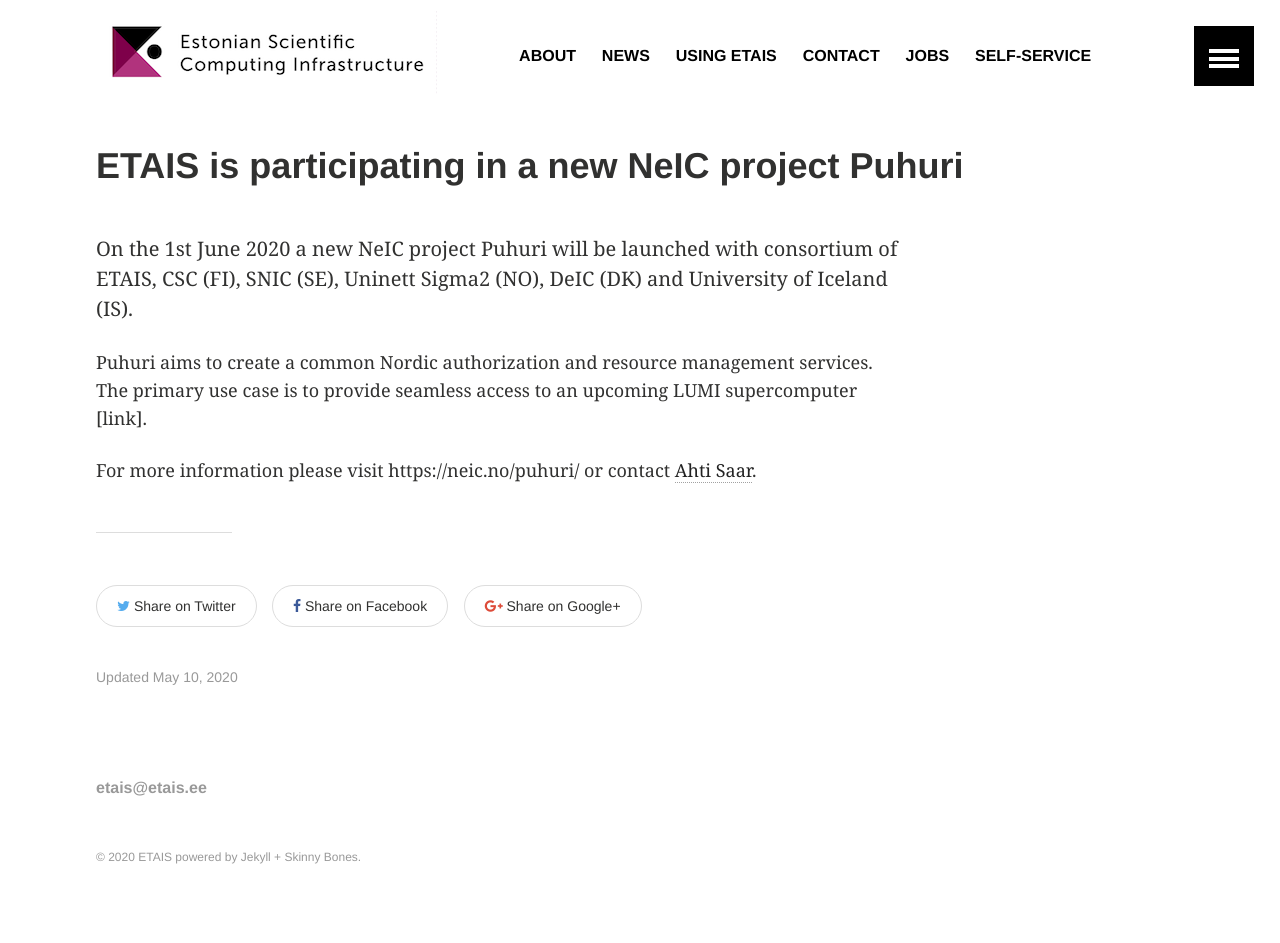
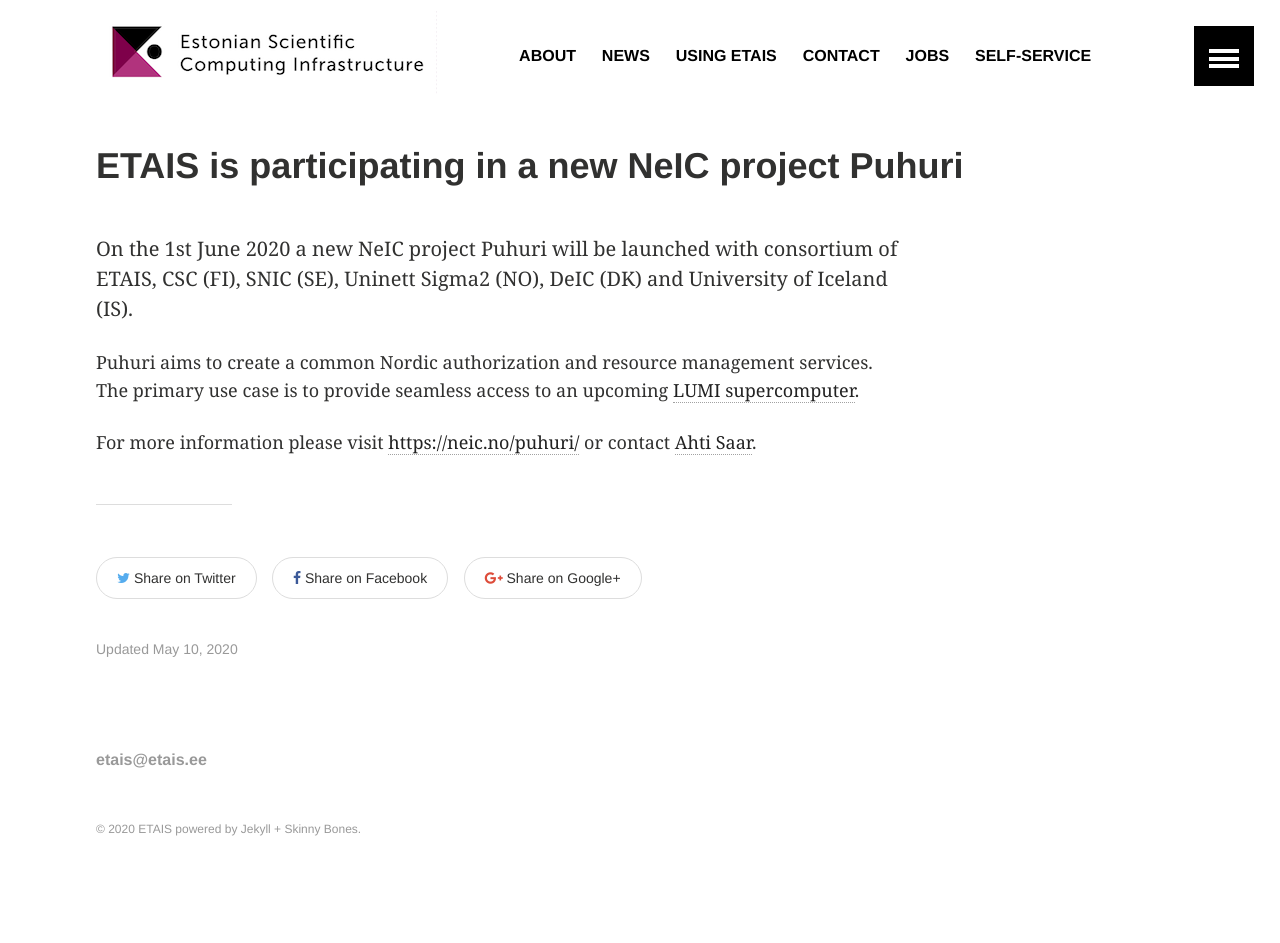
Before and after one commit to etais-ee/etais-web, a Jekyll site: the page built from _posts/2020-05-10-puhuri.md, in a window 1280 px wide. Built offline with Jekyll 4.4.1, drawn with Linux system fonts in a browser that asks for light colours; after the commit the page ends 915 px from its top, so only the background shows below that.

Commit message:
Links added

```diff
--- a/_posts/2020-05-10-puhuri.md
+++ b/_posts/2020-05-10-puhuri.md
@@ -5,6 +5,6 @@ title: "ETAIS is participating in a new NeIC project Puhuri"
 
 On the 1st June 2020 a new NeIC project Puhuri will be launched with consortium of ETAIS, CSC (FI), SNIC (SE), Uninett Sigma2 (NO), DeIC (DK) and University of Iceland (IS).
 
-Puhuri aims to create a common Nordic authorization and resource management services. The primary use case is to provide seamless access to an upcoming LUMI supercomputer [link].
+Puhuri aims to create a common Nordic authorization and resource management services. The primary use case is to provide seamless access to an upcoming <a href="https://www.lumi-supercomputer.eu/">LUMI supercomputer</a>.
 
-For more information please visit https://neic.no/puhuri/ or contact <a href="mailto:ahti.saar@ut.ee">Ahti Saar</a>.
+For more information please visit <a href="https://neic.no/puhuri/">https://neic.no/puhuri/</a> or contact <a href="mailto:ahti.saar@ut.ee">Ahti Saar</a>.
```
